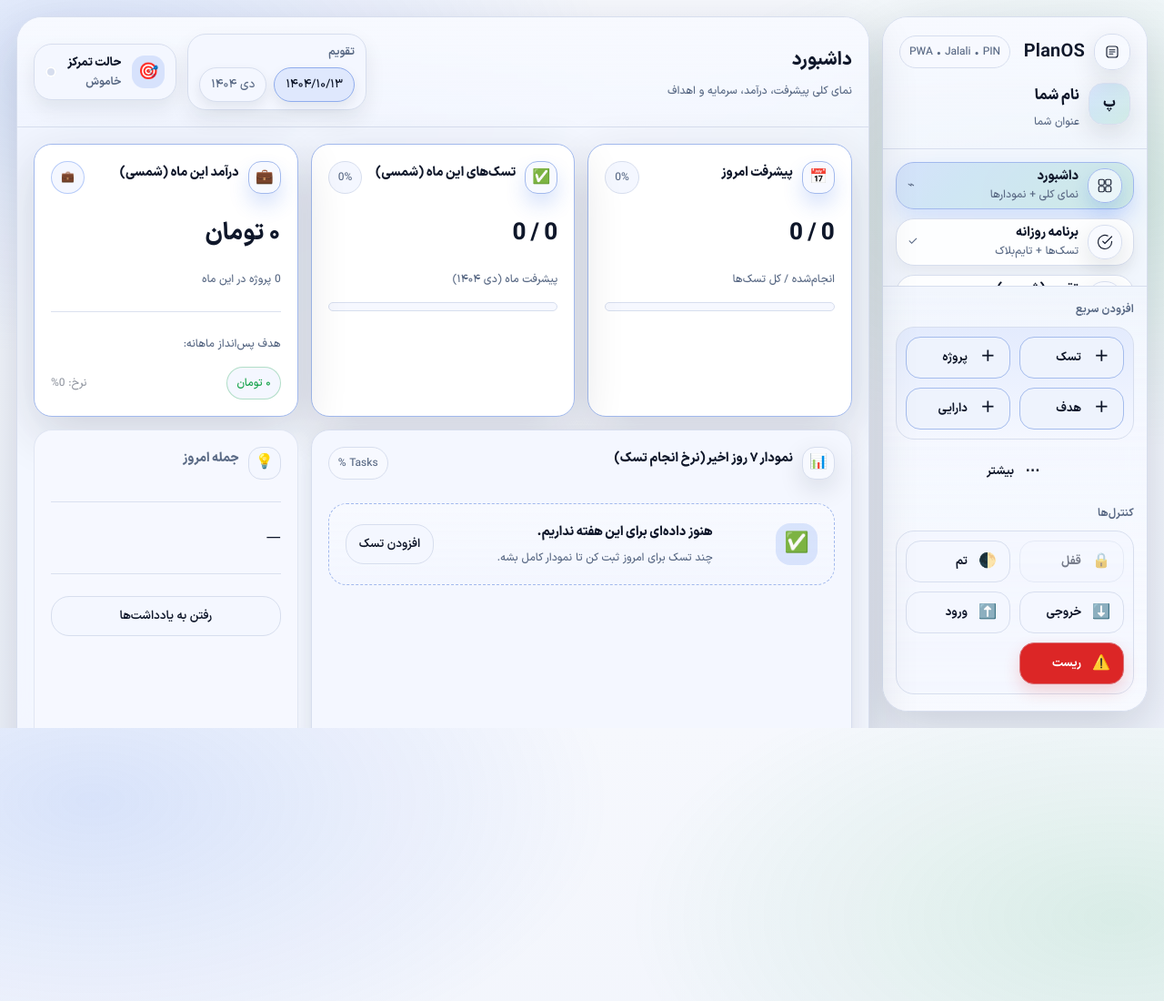
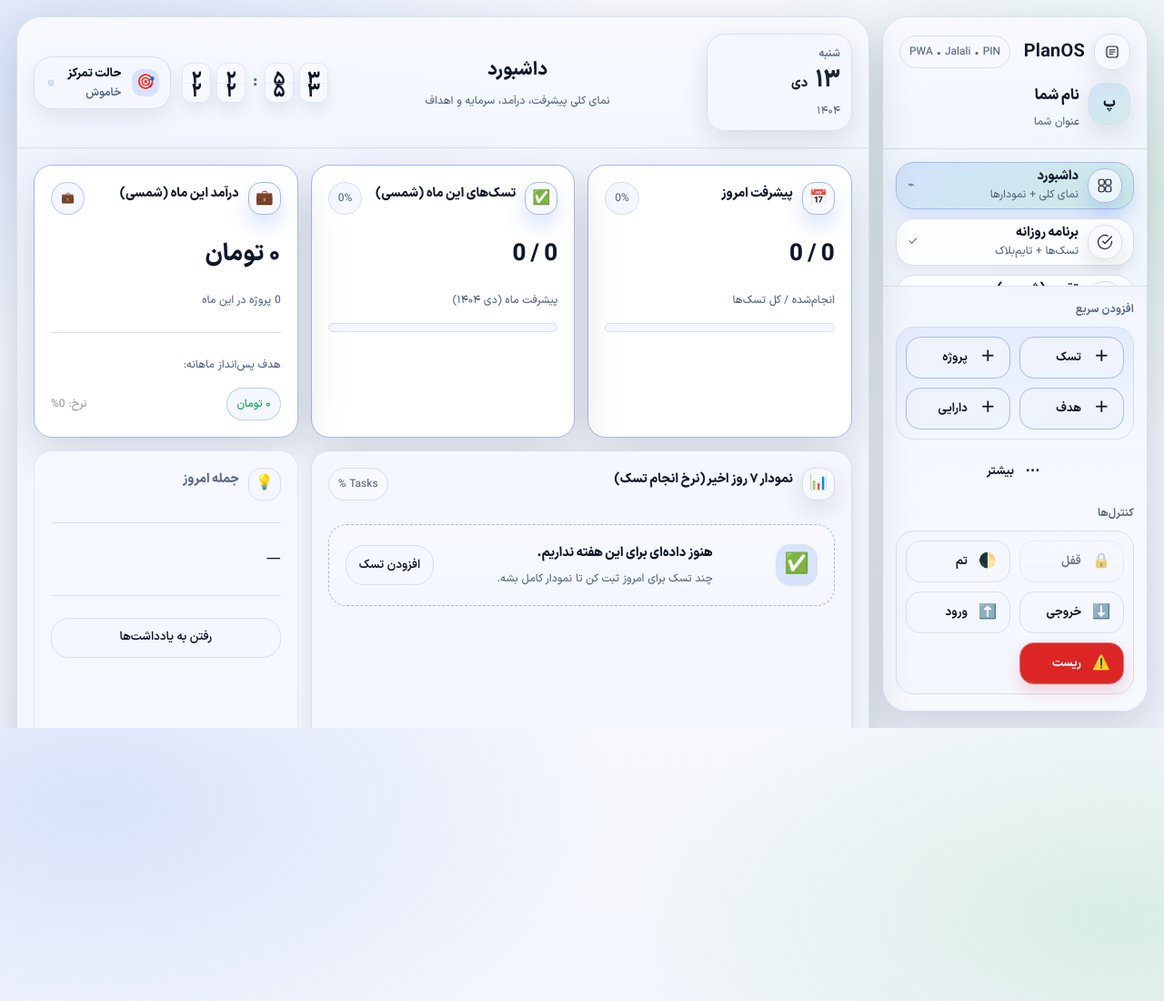
Before and after one commit to Babaei122/Armin-OS-v4, a plain HTML site: page index.html in a window 1280 px wide. Shown: the top 1100 px of the page at 91% size. Drawn offline with nearby package versions, Linux system fonts and the light colour scheme.

Commit message:
Add flip clock and date card to topbar

```diff
--- a/index.html
+++ b/index.html
@@ -152,6 +152,11 @@
         radial-gradient(950px 520px at 8% 10%, var(--primary-soft), transparent 60%),
         radial-gradient(980px 520px at 96% 26%, color-mix(in srgb, var(--success) 12%, transparent), transparent 55%),
         linear-gradient(180deg, var(--bg), var(--bg2));
+
+      --flip-bg: color-mix(in srgb, var(--surface-2) 70%, var(--surface) 30%);
+      --flip-border: color-mix(in srgb, var(--border) 70%, transparent);
+      --flip-highlight: color-mix(in srgb, #fff 10%, transparent);
+      --date-card-bg: color-mix(in srgb, var(--surface-2) 80%, transparent);
     }
 html, body {
   font-family: var(--font-sans);
@@ -186,6 +191,10 @@ canvas {
       --overlay-strong: rgba(0,0,0,.6);
       --border-strong: rgba(154,230,255,.32);
       --scrollbar-thumb: rgba(255,255,255,.16);
+      --flip-bg: color-mix(in srgb, rgba(0,0,0,.35) 40%, var(--surface-2) 60%);
+      --flip-border: color-mix(in srgb, rgba(255,255,255,.08) 70%, transparent);
+      --flip-highlight: color-mix(in srgb, rgba(255,255,255,.18) 60%, transparent);
+      --date-card-bg: color-mix(in srgb, rgba(255,255,255,.08) 60%, transparent);
     }
 
     *{ box-sizing:border-box; }
@@ -558,16 +567,24 @@ canvas {
       padding: var(--s-4);
       border-bottom: 1px solid var(--border);
       display:grid;
-      grid-template-columns: 1fr auto;
+      grid-template-columns: auto 1fr auto;
       gap: var(--s-3);
       align-items:center;
       background: linear-gradient(180deg, var(--surface-3), transparent);
+    }
+    .topbar-left,
+    .topbar-right{
+      display:flex;
+      align-items:center;
+      gap: 12px;
+      flex-wrap: wrap;
     }
     .topbar-main{
       display:flex;
       flex-direction:column;
       gap: 4px;
       min-width: 0;
+      text-align: center;
     }
     .topbar-title{
       font-size: var(--fs-5);
@@ -586,51 +603,126 @@ canvas {
       align-items:center;
       justify-content:flex-end;
     }
-    .topbar-meta{
+    .date-card{
       display:grid;
       gap: 6px;
-      padding: 8px 12px;
+      padding: 10px 12px;
+      min-width: 160px;
       border-radius: var(--r-3);
       border: 1px solid var(--border);
-      background: var(--surface-2);
-      box-shadow: 0 10px 22px rgba(15,23,42,.08);
-    }
-    .topbar-meta-label{
+      background: var(--date-card-bg);
+      box-shadow: var(--shadow-1);
+      backdrop-filter: blur(8px);
+      position: relative;
+      overflow: hidden;
+    }
+    .date-card::after{
+      content:"";
+      position:absolute;
+      inset: 0;
+      background: linear-gradient(135deg, transparent, rgba(255,255,255,.08));
+      pointer-events:none;
+    }
+    .date-card-weekday{
       font-size: var(--fs-1);
       font-weight: 700;
       color: var(--muted);
     }
-    .topbar-chips{
+    .date-card-main{
       display:flex;
-      flex-wrap:wrap;
+      align-items:baseline;
       gap: 8px;
-      align-items:center;
-    }
-    .pill{
-      border: 1px solid var(--border);
-      background: var(--surface-2);
-      padding: 6px 12px;
-      border-radius: 999px;
-      font-size: var(--fs-2);
+      font-weight: 800;
+    }
+    .date-card-day{
+      font-size: 26px;
+      line-height: 1;
+    }
+    .date-card-month{
+      font-size: var(--fs-3);
+      color: var(--text);
+    }
+    .date-card-year{
+      font-size: var(--fs-1);
       color: var(--muted);
-      display:inline-flex;
+    }
+    .flip-clock{
+      display:flex;
       align-items:center;
       gap: 6px;
-      white-space:nowrap;
-      box-shadow: 0 6px 14px rgba(15,23,42,.08);
-    }
-    .pill.strong{
+      direction: ltr;
+    }
+    .flip-seg{
+      display:flex;
+      gap: 6px;
+    }
+    .flip-digit{
+      position: relative;
+      width: 32px;
+      height: 44px;
+      border-radius: 10px;
+      border: 1px solid var(--flip-border);
+      background: var(--flip-bg);
       color: var(--text);
-      border-color: color-mix(in srgb, var(--border) 60%, var(--primary) 40%);
-      background: color-mix(in srgb, var(--primary) 10%, var(--surface-2) 90%);
+      display:flex;
+      flex-direction:column;
+      justify-content:center;
+      align-items:center;
+      font-weight: 800;
+      font-size: 20px;
+      box-shadow: inset 0 1px 0 var(--flip-highlight), 0 8px 16px rgba(15,23,42,.08);
+      overflow: hidden;
+    }
+    .flip-digit::before{
+      content:"";
+      position:absolute;
+      left:0;
+      right:0;
+      top:50%;
+      height:1px;
+      background: color-mix(in srgb, var(--flip-border) 80%, transparent);
+      opacity: .7;
+    }
+    .flip-top,
+    .flip-bottom{
+      display:block;
+      line-height: 1;
+      height: 50%;
+      width: 100%;
+      text-align:center;
+    }
+    .flip-top{
+      padding-top: 8px;
+    }
+    .flip-bottom{
+      padding-bottom: 6px;
+      align-self: stretch;
+    }
+    .flip-digit.is-flipping{
+      animation: flipPulse .4s ease;
+    }
+    .flip-colon{
+      font-weight: 800;
+      color: var(--muted);
+      margin: 0 2px;
+      animation: blink 1s infinite;
+    }
+    @keyframes flipPulse{
+      0%{ transform: translateY(0); }
+      50%{ transform: translateY(-2px); }
+      100%{ transform: translateY(0); }
+    }
+    @keyframes blink{
+      0%, 40%{ opacity: 1; }
+      60%, 100%{ opacity: .4; }
     }
     .focus-btn{
       border: 1px solid var(--border);
       background: var(--surface-2);
       color: var(--text);
       border-radius: var(--r-3);
-      padding: 10px 12px;
-      min-height: 56px;
+      padding: 8px 12px;
+      min-height: 44px;
       display:flex;
       align-items:center;
       gap: 12px;
@@ -654,14 +746,14 @@ canvas {
       background: color-mix(in srgb, var(--primary) 12%, var(--surface-2) 88%);
     }
     .focus-icon{
-      width: 36px;
-      height: 36px;
-      border-radius: 14px;
+      width: 30px;
+      height: 30px;
+      border-radius: 12px;
       display:flex;
       align-items:center;
       justify-content:center;
       background: color-mix(in srgb, var(--primary) 14%, transparent);
-      font-size: 18px;
+      font-size: 16px;
     }
     .focus-text{
       display:flex;
@@ -1362,17 +1454,23 @@ canvas {
         grid-template-columns: 1fr;
         align-items:flex-start;
       }
-      .topbar-actions{
+      .topbar-main{
+        text-align: right;
+      }
+      .topbar-left,
+      .topbar-right{
         width: 100%;
-        justify-content:flex-start;
+        justify-content: space-between;
+      }
+      .topbar-right{
         flex-direction: column;
         align-items: stretch;
       }
-      .topbar-meta{
+      .date-card{
         width: 100%;
       }
-      .topbar-chips{
-        width: 100%;
+      .flip-clock{
+        justify-content: center;
       }
       .focus-btn{
         width: 100%;
@@ -1760,16 +1858,30 @@ canvas {
     <!-- CONTENT -->
     <section class="content glass">
       <header class="topbar">
+        <div class="topbar-left">
+          <div class="date-card" aria-label="تاریخ امروز">
+            <div class="date-card-weekday" id="todayWeekday">—</div>
+            <div class="date-card-main">
+              <div class="date-card-day" id="todayDay">—</div>
+              <div class="date-card-month" id="todayMonth">—</div>
+            </div>
+            <div class="date-card-year" id="todayYear">—</div>
+          </div>
+        </div>
         <div class="topbar-main">
           <div class="topbar-title" id="viewTitle">داشبورد</div>
           <div class="topbar-sub" id="viewSub">نمای کلی پیشرفت، درآمد، سرمایه و اهداف</div>
         </div>
-        <div class="topbar-actions">
-          <div class="topbar-meta">
-            <div class="topbar-meta-label">تقویم</div>
-            <div class="topbar-chips">
-              <span class="pill strong" id="todayBadge">—</span>
-              <span class="pill" id="monthBadge">—</span>
+        <div class="topbar-right">
+          <div class="flip-clock" id="flipClock" aria-label="زمان فعلی">
+            <div class="flip-seg">
+              <div class="flip-digit" data-digit="0"><span class="flip-top">0</span><span class="flip-bottom">0</span></div>
+              <div class="flip-digit" data-digit="0"><span class="flip-top">0</span><span class="flip-bottom">0</span></div>
+            </div>
+            <span class="flip-colon">:</span>
+            <div class="flip-seg">
+              <div class="flip-digit" data-digit="0"><span class="flip-top">0</span><span class="flip-bottom">0</span></div>
+              <div class="flip-digit" data-digit="0"><span class="flip-top">0</span><span class="flip-bottom">0</span></div>
             </div>
           </div>
           <button class="focus-btn" id="btnFocusMode" aria-pressed="false">
@@ -2921,6 +3033,7 @@ canvas {
     return (js + 1) % 7;
   };
   const faDow = ["شنبه","یکشنبه","دوشنبه","سه‌شنبه","چهارشنبه","پنجشنبه","جمعه"];
+  const USE_12H_CLOCK = false;
 
   // =========================
   // Navigation
@@ -2991,6 +3104,31 @@ canvas {
   // =========================
   // Header Render
   // =========================
+  const formatTimeParts = (date) => {
+    const opts = { hour: "2-digit", minute: "2-digit", hour12: USE_12H_CLOCK };
+    return date.toLocaleTimeString("fa-IR", opts).replace(/\u200f/g, "");
+  };
+  const updateFlipClock = () => {
+    const clock = $("#flipClock");
+    if (!clock) return;
+    const time = formatTimeParts(new Date());
+    const match = time.match(/([0-9۰-۹]+)\s*:\s*([0-9۰-۹]+)/);
+    if (!match) return;
+    const digits = (match[1] + match[2]).padStart(4, "۰").split("");
+    const nodes = clock.querySelectorAll(".flip-digit");
+    nodes.forEach((node, idx) => {
+      const next = digits[idx] || "۰";
+      if (node.dataset.digit === next) return;
+      node.dataset.digit = next;
+      node.classList.remove("is-flipping");
+      void node.offsetWidth;
+      node.classList.add("is-flipping");
+      node.querySelectorAll("span").forEach((span) => {
+        span.textContent = next;
+      });
+    });
+  };
+
   const renderHeader = () => {
     $("#pname").textContent = state.profile.name || "نام شما";
     $("#ptitle").textContent = state.profile.title || "عنوان شما";
@@ -3006,11 +3144,12 @@ canvas {
     }
 
     const tISO = todayISO();
-    const tJ = isoToJalaliStr(tISO);
     const j = isoToJalali(tISO);
 
-    $("#todayBadge").textContent = tJ;
-    $("#monthBadge").textContent = jalaliMonthLabel(j.jy, j.jm);
+    $("#todayWeekday").textContent = faDow[getFaWeekdayIndex(new Date())];
+    $("#todayDay").textContent = toFaDigits(j.jd);
+    $("#todayMonth").textContent = J_MONTHS[j.jm - 1];
+    $("#todayYear").textContent = toFaDigits(j.jy);
     document.documentElement.setAttribute("dir", state.settings.rtl ? "rtl" : "ltr");
     document.documentElement.setAttribute("data-theme", state.settings.theme || "light");
   };
@@ -4168,9 +4307,17 @@ canvas {
     renderNotes();
   };
 
+  let clockTimer = null;
+  const startClock = () => {
+    updateFlipClock();
+    if (clockTimer) clearInterval(clockTimer);
+    clockTimer = setInterval(updateFlipClock, 1000);
+  };
+
   // Init
   initLock();
   renderAll();
+  startClock();
   renderDashboardCharts();
 })();
 </script>
```
